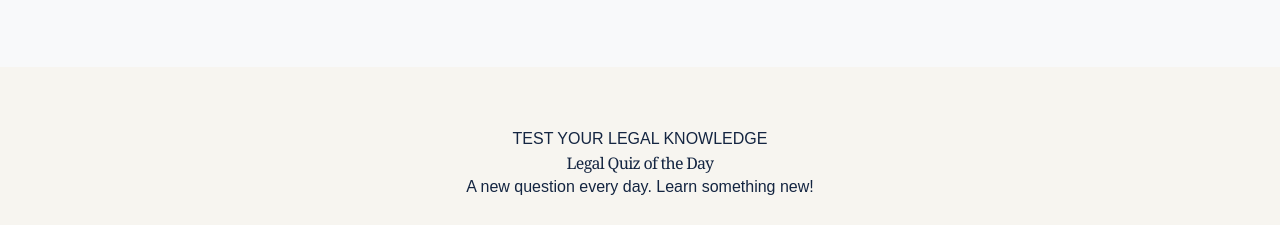
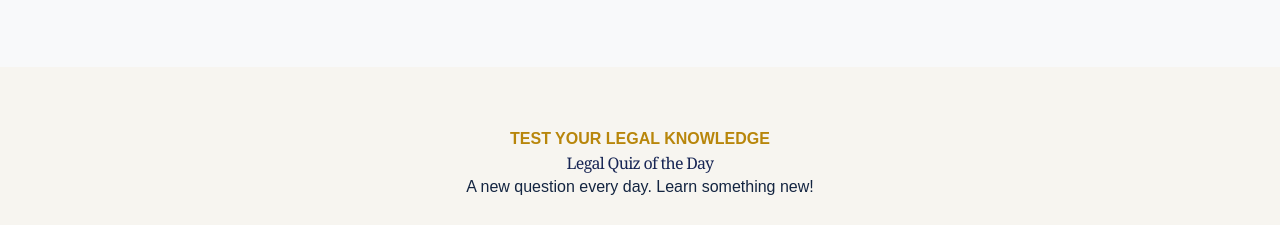
Before and after one commit to Vr7solutions/vignanreddy-legal-journey, a Next.js app: page / in a window 1280 px wide. Shown: the part 3580-3805 px from the top of the page. Built offline with nearby package versions, Linux system fonts and the light colour scheme; no server answers; the database is empty.

Commit message:
Enhance quiz heading styling in daily-quiz component

```diff
--- a/components/daily-quiz.tsx
+++ b/components/daily-quiz.tsx
@@ -149,8 +149,13 @@ export default function DailyQuiz({
     return (
       <section className="daily-quiz">
         <div className="quiz-heading rounded-2xl border border-amber-200 bg-[#FFF8E8] px-6 py-7 shadow-sm">
-          <span>TEST YOUR LEGAL KNOWLEDGE</span>
-              <h2 className="text-[#172554]">Legal Quiz of the Day</h2>          <p>
+          <span className="font-semibold text-[#B8860B]">
+            TEST YOUR LEGAL KNOWLEDGE
+          </span>
+          <h2 className="text-[#172554]">
+            Legal Quiz of the Day
+          </h2>
+          <p>
             Questions for {selectedSemester} are being prepared.
             Please check back soon!
           </p>
@@ -169,8 +174,12 @@ export default function DailyQuiz({
   return (
     <section className="daily-quiz">
       <div className="quiz-heading">
-        <span>TEST YOUR LEGAL KNOWLEDGE</span>
-        <h2>Legal Quiz of the Day</h2>
+        <span className="font-semibold text-[#B8860B]">
+          TEST YOUR LEGAL KNOWLEDGE
+        </span>
+        <h2 className="text-[#172554]">
+          Legal Quiz of the Day
+        </h2>
         <p>A new question every day. Learn something new!</p>
       </div>
 
```
